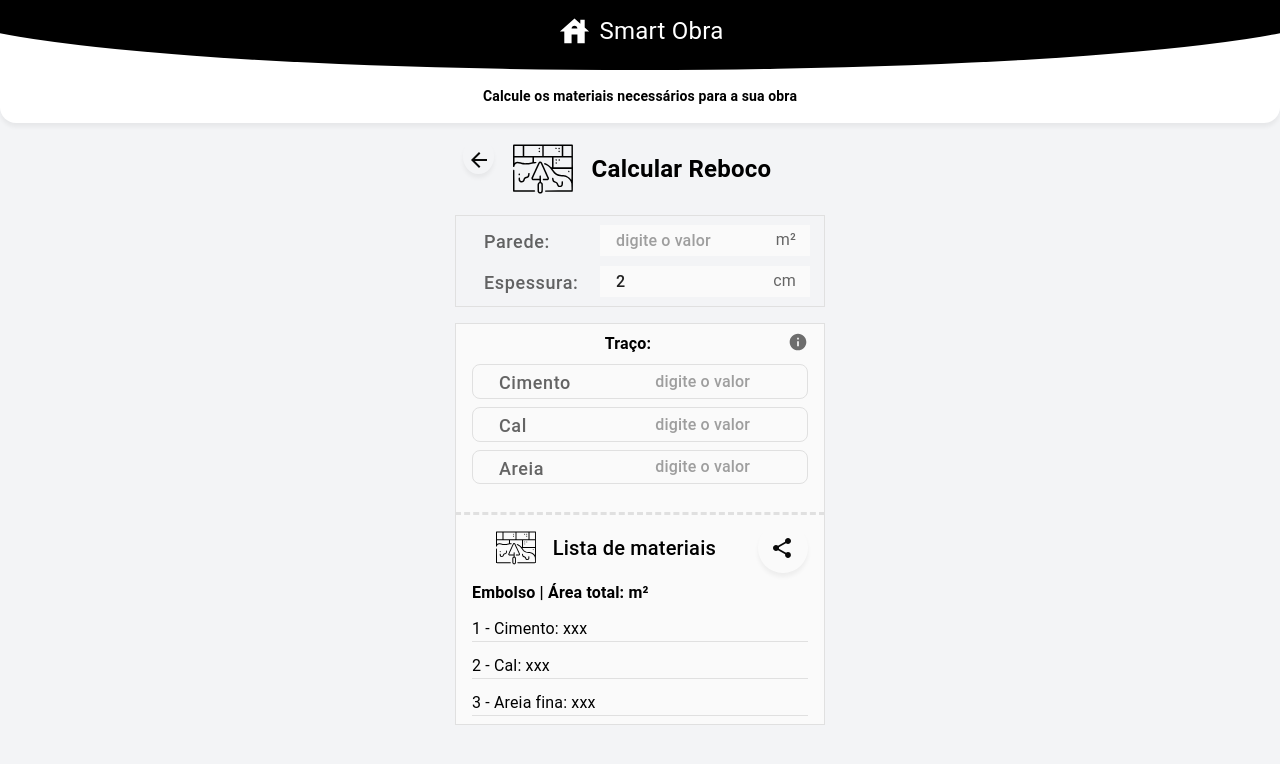
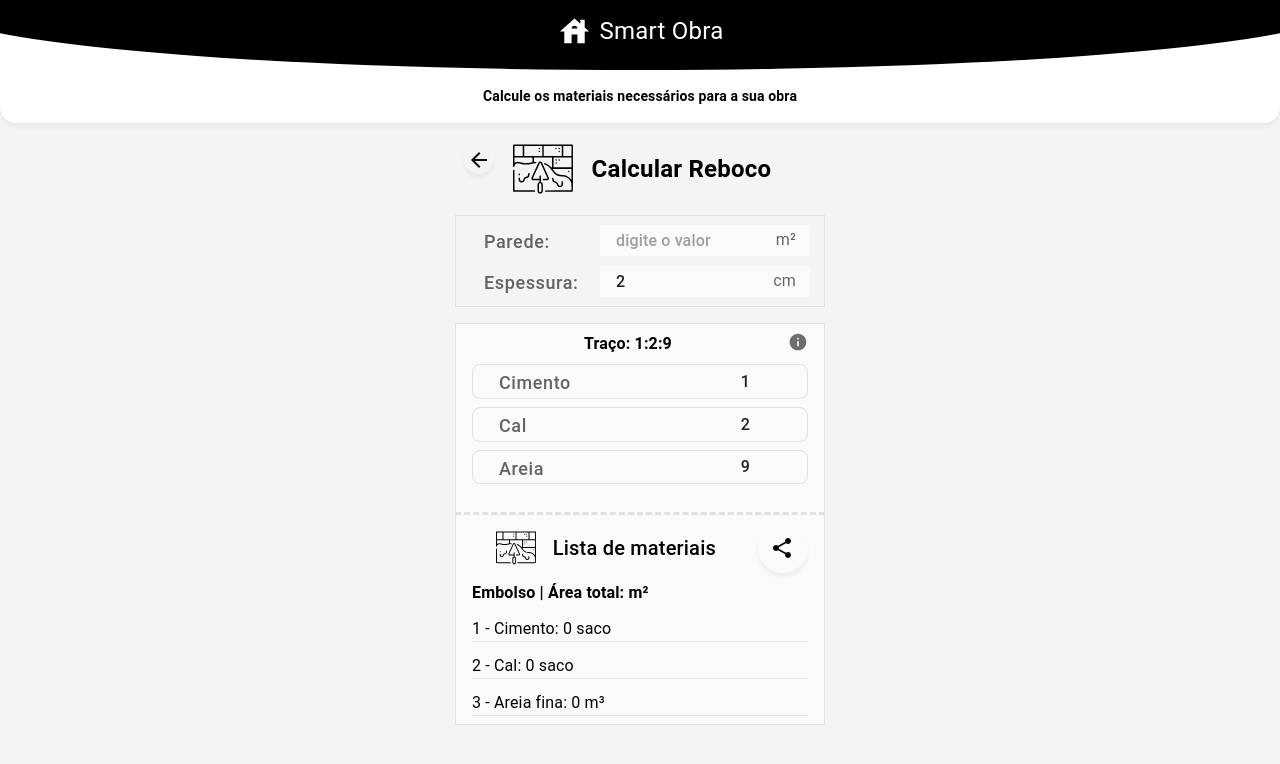
Before and after one commit to Megas-MDN/smart-builder, a React (Vite) app: page /reboco in a window 1280 px wide. Shown: the top 764 px of the page. Built offline with nearby package versions, Linux system fonts and the light colour scheme.

Commit message:
feat: Reboco calc

```diff
--- a/src/Stores/useEmbolso.ts
+++ b/src/Stores/useEmbolso.ts
@@ -20,9 +20,9 @@ interface IEmbolsoState extends IIniteState {
 const INIT_STATE: IIniteState = {
   wall: "",
   thickness: "2",
-  cal: "",
-  cimento: "",
-  areiaFina: "",
+  cal: "2",
+  cimento: "1",
+  areiaFina: "9",
 };
 
 const myMiddlewares = middlewareLocalStorage<IEmbolsoState>("embolsoStore");
--- a/src/components/TracoTooltip.tsx
+++ b/src/components/TracoTooltip.tsx
@@ -11,9 +11,9 @@ interface TracoTooltipProps {
 }
 export const TracoTooltip = ({
   text = "",
-  auxText = "Texto de explicação do traço.",
+  auxText = "O traço é a proporção de cada material utilizado.",
   placement = "left-start",
-  delayFactor = 0.7,
+  delayFactor = 0.5,
 }: TracoTooltipProps) => {
   const isText = Boolean(text.split(":").join("").trim());
 
--- a/src/pages/Reboco/components/MaterialListEmbolso.tsx
+++ b/src/pages/Reboco/components/MaterialListEmbolso.tsx
@@ -4,16 +4,18 @@ import { ButtonTransparent } from "../../../components/ButtonTransparent";
 import { Text } from "../../../components/Text";
 import { useEmbolsoStore } from "../../../Stores/useEmbolso";
 import { EmbolsoIcon } from "../../../assets/icons/embolso";
-// import { calcChapisco } from "../../../utils/calcChapisco";
+import { calcEmbolso } from "../../../utils/calcEmbolso";
 
 export const MaterialListEmbolso = () => {
-  const { wall } = useEmbolsoStore();
-  // const { sc, m3, scAreia } = calcChapisco({
-  //   wall,
-  //   performance,
-  //   cimento,
-  //   areia,
-  // });
+  const { wall, cal, cimento, areiaFina, thickness } = useEmbolsoStore();
+  const { scCimento, m3, scCal } = calcEmbolso({
+    wall,
+    cal,
+    cimento,
+    areiaFina,
+    thickness,
+  });
+
   return (
     <Stack
       sx={{
@@ -59,17 +61,17 @@ export const MaterialListEmbolso = () => {
           sx={{
             borderBottom: "1px solid #E0E0E0",
           }}
-        >{`1 - Cimento: xxx`}</Text>
+        >{`1 - Cimento: ${scCimento} saco${scCimento > 1 ? "s" : ""}`}</Text>
         <Text
           sx={{
             borderBottom: "1px solid #E0E0E0",
           }}
-        >{`2 - Cal: xxx`}</Text>
+        >{`2 - Cal: ${scCal} saco${scCal > 1 ? "s" : ""}`}</Text>
         <Text
           sx={{
             borderBottom: "1px solid #E0E0E0",
           }}
-        >{`3 - Areia fina: xxx`}</Text>
+        >{`3 - Areia fina: ${m3} m³`}</Text>
         {/* <Text
           sx={{
             fontWeight: "600",
--- a/src/utils/calcChapisco.ts
+++ b/src/utils/calcChapisco.ts
@@ -1,4 +1,4 @@
-function rounded(num: number, decs = 2) {
+export function rounded(num: number, decs = 2) {
   const factor = 10 ** decs;
   return Math.ceil(num * factor) / factor;
 }
--- /dev/null
+++ b/src/utils/calcEmbolso.ts
@@ -0,0 +1,44 @@
+import { rounded } from "./calcChapisco";
+
+export const calcEmbolso = ({
+  wall,
+  cal,
+  cimento,
+  areiaFina,
+  thickness,
+}: {
+  wall: string;
+  cal: string;
+  cimento: string;
+  areiaFina: string;
+  thickness: string;
+}) => {
+  const LATA = 18;
+  const res = { scCimento: 0, m3: 0, scCal: 0 };
+  const numWall = Number(wall);
+  const numCal = Number(cal);
+  const numCimento = Number(cimento);
+  const numAreiaFina = Number(areiaFina);
+  const numThickness = Number(thickness);
+  console.log(numWall, numCal, numCimento, numAreiaFina, numThickness);
+  if (
+    [numWall, numCal, numCimento, numAreiaFina, numThickness].some((x) =>
+      isNaN(x),
+    )
+  )
+    return res;
+
+  const volTotal = numWall * numThickness * 10;
+  const volTraco = (numAreiaFina + numCimento + numCal) * LATA;
+  if (volTraco === 0) return res;
+  const volTT = volTotal / volTraco;
+  const lataCimento = volTT * numCimento;
+  const lataAreia = volTT * numAreiaFina;
+  const lataCal = volTT * numCal;
+
+  const scCimento = rounded(lataCimento / 2, 0);
+  const scCal = rounded(lataCal, 0);
+  const m3 = rounded((lataAreia * LATA) / 1000, 2);
+
+  return { scCimento, m3, scCal };
+};
```
